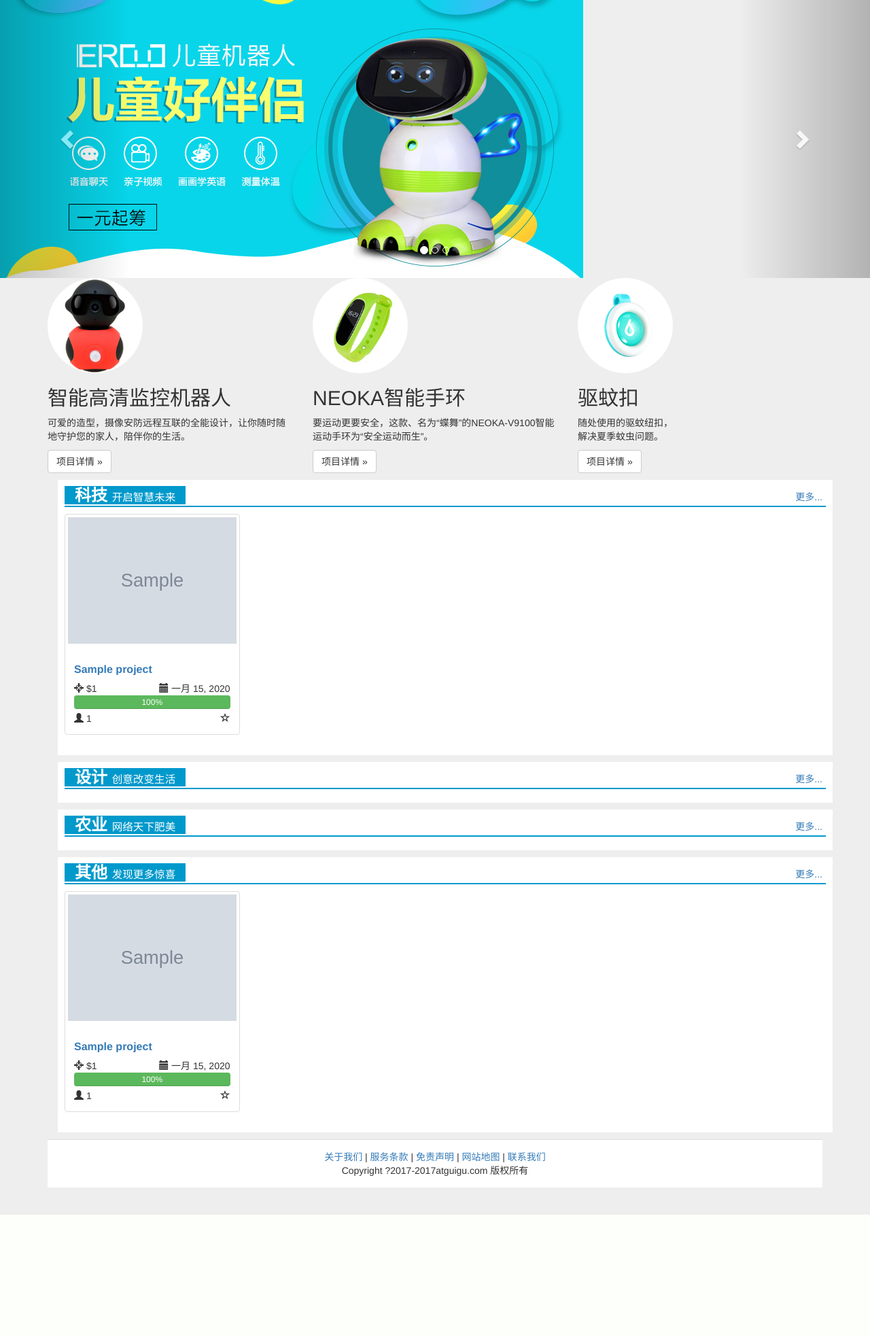
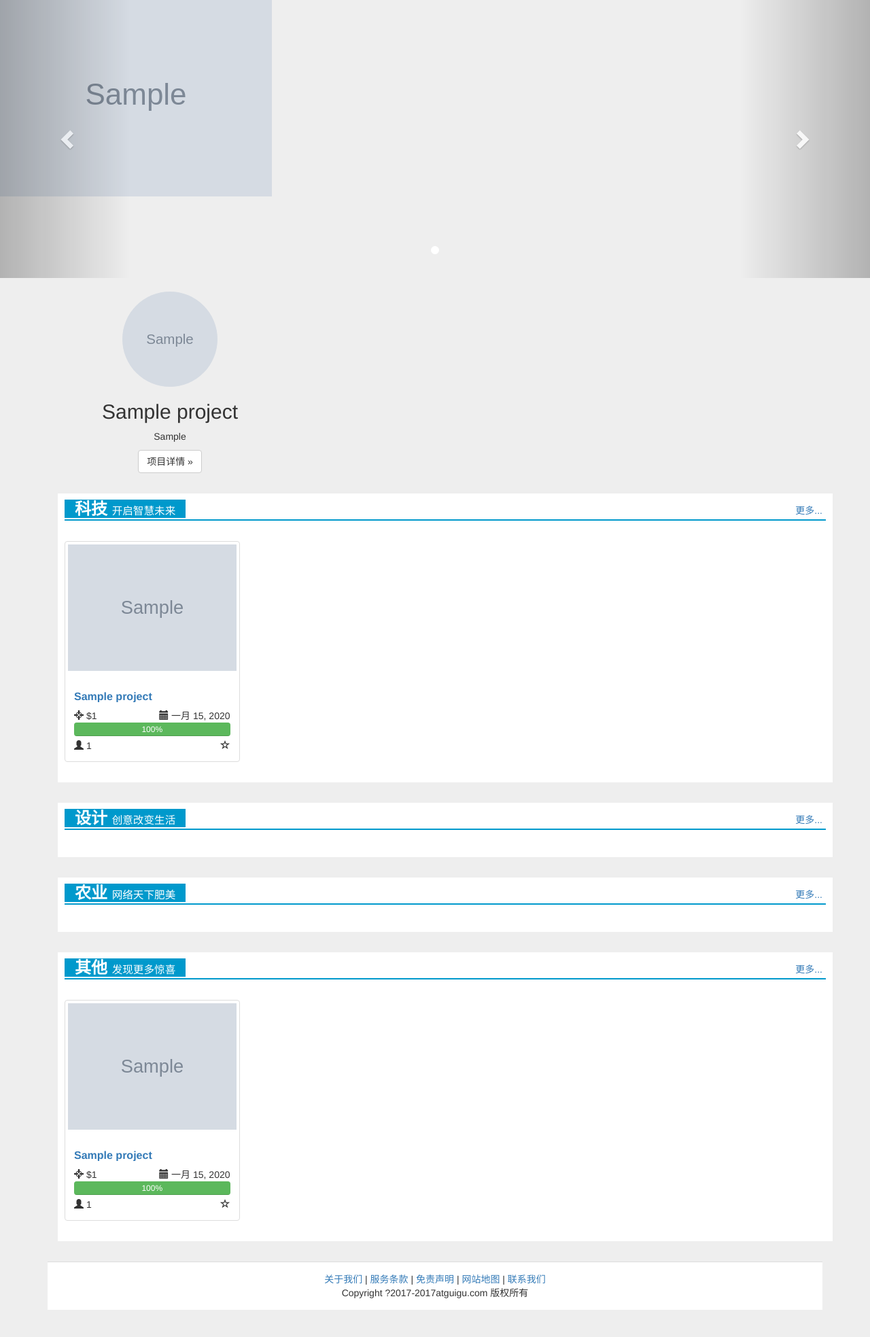
Before and after one commit to wlfeng/zhongchou, a Django app: page / in a window 1280 px wide. Shown: the part 51-2018 px from the top of the page at 68% size. Before the commit the page ends 1838 px from the top, so only its background shows below. Run offline with Django 3.2, Linux system fonts and the light colour scheme; tables that the repository leaves empty hold one stand-in row (values such as "Sample post"); grey boxes marked "Sample" are stand-in pictures; some libraries are stand-ins or nearby versions.

Commit message:
首页展示

```diff
--- a/apps/home/admin.py
+++ b/apps/home/admin.py
@@ -1,6 +1,7 @@
 from django.contrib import admin
 
 # Register your models here.
-from .models import BannerModels
+from .models import BannerModels, TitleIconModel
 
 admin.site.register(BannerModels)
+admin.site.register(TitleIconModel)
--- a/apps/home/models.py
+++ b/apps/home/models.py
@@ -12,3 +12,14 @@
 
     def __str__(self):
         return self.title
+
+
+class TitleIconModel(ProjectListModels):
+    icon_image = models.ImageField(upload_to="icon/%Y/%m", verbose_name="icon", max_length=100)
+
+    class Meta:
+        db_table = 'icon'
+        verbose_name_plural = verbose_name = '展示icon'
+
+    def __str__(self):
+        return self.title
--- a/apps/home/views.py
+++ b/apps/home/views.py
@@ -2,6 +2,7 @@
 from django.views.generic import View
 
 from apps.project.models import ProjectListModels
+from .models import BannerModels, TitleIconModel
 
 
 class IndexView(View):
@@ -11,6 +12,8 @@
         property_sj = property.filter(type='sj')[:4]
         property_ny = property.filter(type='ny')[:4]
         property_qt = property.all()[:4]
+        banner = BannerModels.objects.all()
+        title_icon = TitleIconModel.objects.all()[:3]
         return render(request, 'home/index.html',
                       {'property_kj': property_kj, 'property_sj': property_sj, 'property_ny': property_ny,
-                       'property_qt': property_qt})
+                       'property_qt': property_qt, 'banner': banner, 'title_icon': title_icon})
--- a/templates/home/index.html
+++ b/templates/home/index.html
@@ -197,6 +197,19 @@
             text-decoration: none;
         }
 
+        #banner {
+            width: 100%;
+            height: 420px;
+        }
+
+        .title_image {
+            width: 33.33333%;
+            align-content: center;
+        }
+
+        .row {
+            margin-top: 20px;
+        }
     </style>
 {% endblock %}
 {% block body %}
@@ -206,21 +219,33 @@
     <div id="myCarousel" class="carousel slide" data-ride="carousel">
         <!-- Indicators -->
         <ol class="carousel-indicators">
+            {% for banner in banner %}
+                {% ifequal forloop.counter 1 %}
                     <li data-target="#myCarousel" data-slide-to="0" class="active"></li>
-            <li data-target="#myCarousel" data-slide-to="1"></li>
-            <li data-target="#myCarousel" data-slide-to="2"></li>
+                {% endifequal %}
+                {% ifnotequal  forloop.counter 1 %}
+                    <li data-target="#myCarousel" data-slide-to="{{ forloop.counter|add:-1 }}"></li>
+                {% endifnotequal %}
+            {% endfor %}
+
         </ol>
         <div class="carousel-inner" role="listbox">
-            <div class="item active" onclick="window.location.href='../project/project.html'"
+
+
+            {% for banner in banner %}
+                {% if forloop.counter == 1 %}
+                    <div id="banner" class="item active" onclick="window.location.href='project.html'"
                          style="cursor:pointer;">
-                <img src="../../static/img/carousel-1.jpg" alt="First slide">
+                        <img src="{{ MEDIA_URL }}{{ banner.banner_image }}">
                     </div>
-            <div class="item" onclick="window.location.href='../project/project.html'" style="cursor:pointer;">
-                <img src="../../static/img/carousel-2.jpg" alt="Second slide">
+                {% endif %}
+                {% ifnotequal  forloop.counter 1 %}
+                    <div id="banner" class="item" onclick="window.location.href='project.html'" style="cursor:pointer;">
+                        <img src="{{ MEDIA_URL }}{{ banner.banner_image }}">
                     </div>
-            <div class="item" onclick="window.location.href='../project/project.html'" style="cursor:pointer;">
-                <img src="../../static/img/carousel-3.jpg" alt="Third slide">
-            </div>
+                {% endifnotequal %}
+            {% endfor %}
+
         </div>
         <a class="left carousel-control" href="#myCarousel" role="button" data-slide="prev">
             <span class="glyphicon glyphicon-chevron-left"></span>
@@ -241,27 +266,17 @@
 
         <!-- Three columns of text below the carousel -->
         <div class="row">
-            <div class="col-lg-4" style="margin: auto">
-                <img class="img-circle" src="../../static/img/p1.jpg" alt="Generic placeholder image"
+            {% for title_icon in title_icon %}
+
+                <div class="col-lg-4" style="text-align: center">
+                    <img class="img-circle" src="{{ MEDIA_URL }}{{ title_icon.icon_image }}"
+                         alt="Generic placeholder image"
                          style="width: 140px; height: 140px;">
-                <h2>智能高清监控机器人</h2>
-                <p>可爱的造型，摄像安防远程互联的全能设计，让你随时随地守护您的家人，陪伴你的生活。</p>
-                <p><a class="btn btn-default" href="../project/project.html" role="button">项目详情 &raquo;</a></p>
+                    <h2>{{ title_icon.title }}</h2>
+                    <p>{{ title_icon.introduce }}</p>
+                    <p> <a class="btn btn-default" href="../project/project.html" role="button">项目详情 &raquo;</a></p>
                 </div><!-- /.col-lg-4 -->
-            <div class="col-lg-4">
-                <img class="img-circle" src="../../static/img/p2.jpg" alt="Generic placeholder image"
-                     style="width: 140px; height: 140px;">
-                <h2>NEOKA智能手环</h2>
-                <p>要运动更要安全，这款、名为“蝶舞”的NEOKA-V9100智能运动手环为“安全运动而生”。</p>
-                <p><a class="btn btn-default" href="../project/project.html" role="button">项目详情 &raquo;</a></p>
-            </div><!-- /.col-lg-4 -->
-            <div class="col-lg-4">
-                <img class="img-circle" src="../../static/img/p3.png" alt="Generic placeholder image"
-                     style="width: 140px; height: 140px;">
-                <h2>驱蚊扣</h2>
-                <p>随处使用的驱蚊纽扣，<br>解决夏季蚊虫问题。</p>
-                <p><a class="btn btn-default" href="../project/project.html" role="button">项目详情 &raquo;</a></p>
-            </div><!-- /.col-lg-4 -->
+            {% endfor %}
         </div><!-- /.row -->
 
         <div class="container">
```
Also changed, not shown: apps/home/migrations/0001_initial.py, apps/home/migrations/0002_auto_20180510_0956.py (deleted), apps/user/migrations/0002_auto_20180510_1439.py (added), media/icon/2018/05/1.jpg (added), media/icon/2018/05/1_5VKGgBf.jpg (added), media/icon/2018/05/1_DCLUMym.jpg (added), media/project/2018/05/1_AY4Vf1S.jpg (added), media/project/2018/05/1_g1SjmJK.jpg (added), media/project/2018/05/1_qfbNviv.jpg (added). Lines whose indentation alone changed are shown as unchanged.
